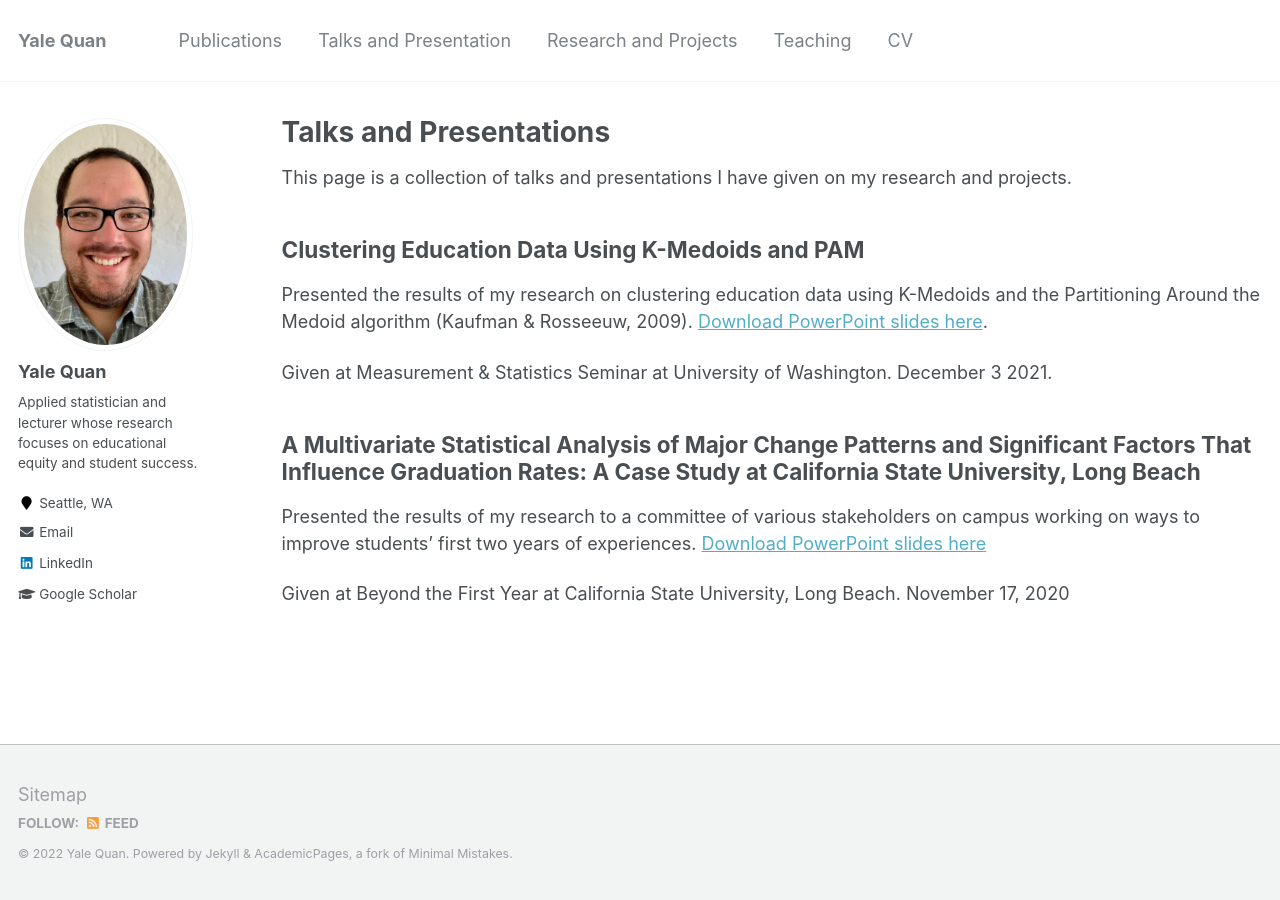
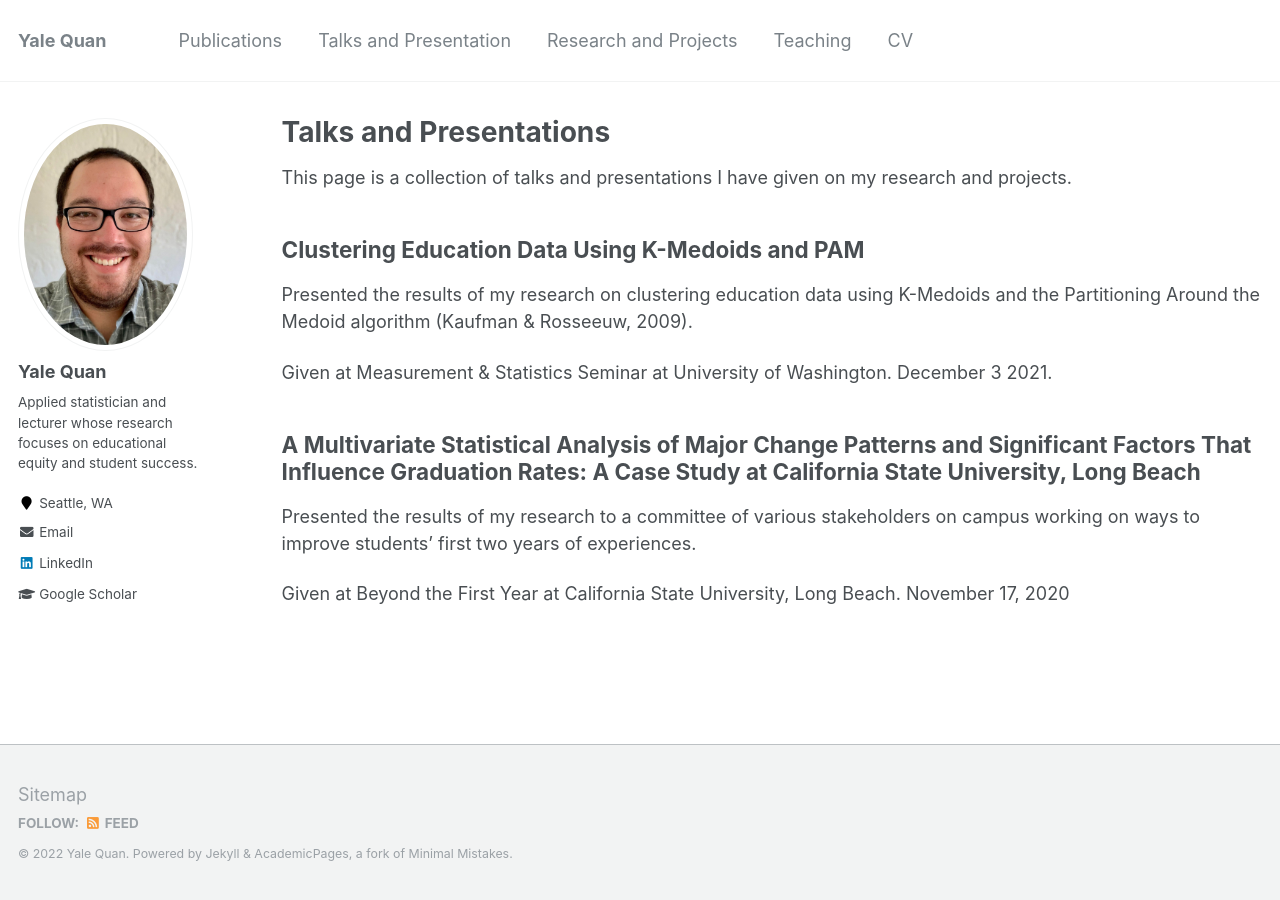
Before and after one commit to yalequan/yalequan.github.io, a Jekyll site: the page built from _pages/talk-present.md, in a window 1280 px wide. Built offline with Jekyll 4.4.1, drawn with Linux system fonts in a browser that asks for light colours.

Commit message:
Updated talks

```diff
--- a/_pages/talk-present.md
+++ b/_pages/talk-present.md
@@ -9,12 +9,12 @@ This page is a collection of talks and presentations I have given on my research
 
 ## Clustering Education Data Using K-Medoids and PAM
 
-Presented the results of my research on clustering education data using K-Medoids and the Partitioning Around the Medoid algorithm (Kaufman & Rosseeuw, 2009). [Download PowerPoint slides here](http://yalequan.github.io/files/Clustering_Education_Data.pdf).
+Presented the results of my research on clustering education data using K-Medoids and the Partitioning Around the Medoid algorithm (Kaufman & Rosseeuw, 2009).
 
 Given at Measurement & Statistics Seminar at University of Washington. December 3 2021.
 
 ## A Multivariate Statistical Analysis of Major Change Patterns and Significant Factors That Influence Graduation Rates: A Case Study at California State University, Long Beach
 
-Presented the results of my research to a committee of various stakeholders on campus working on ways to improve students' first two years of experiences. [Download PowerPoint slides here](http://yalequan.github.io/files/Quan_Yale_BFY.pdf)
+Presented the results of my research to a committee of various stakeholders on campus working on ways to improve students' first two years of experiences.
 
 Given at Beyond the First Year at California State University, Long Beach. November 17, 2020
```
Also changed, not shown: 1 other file.
